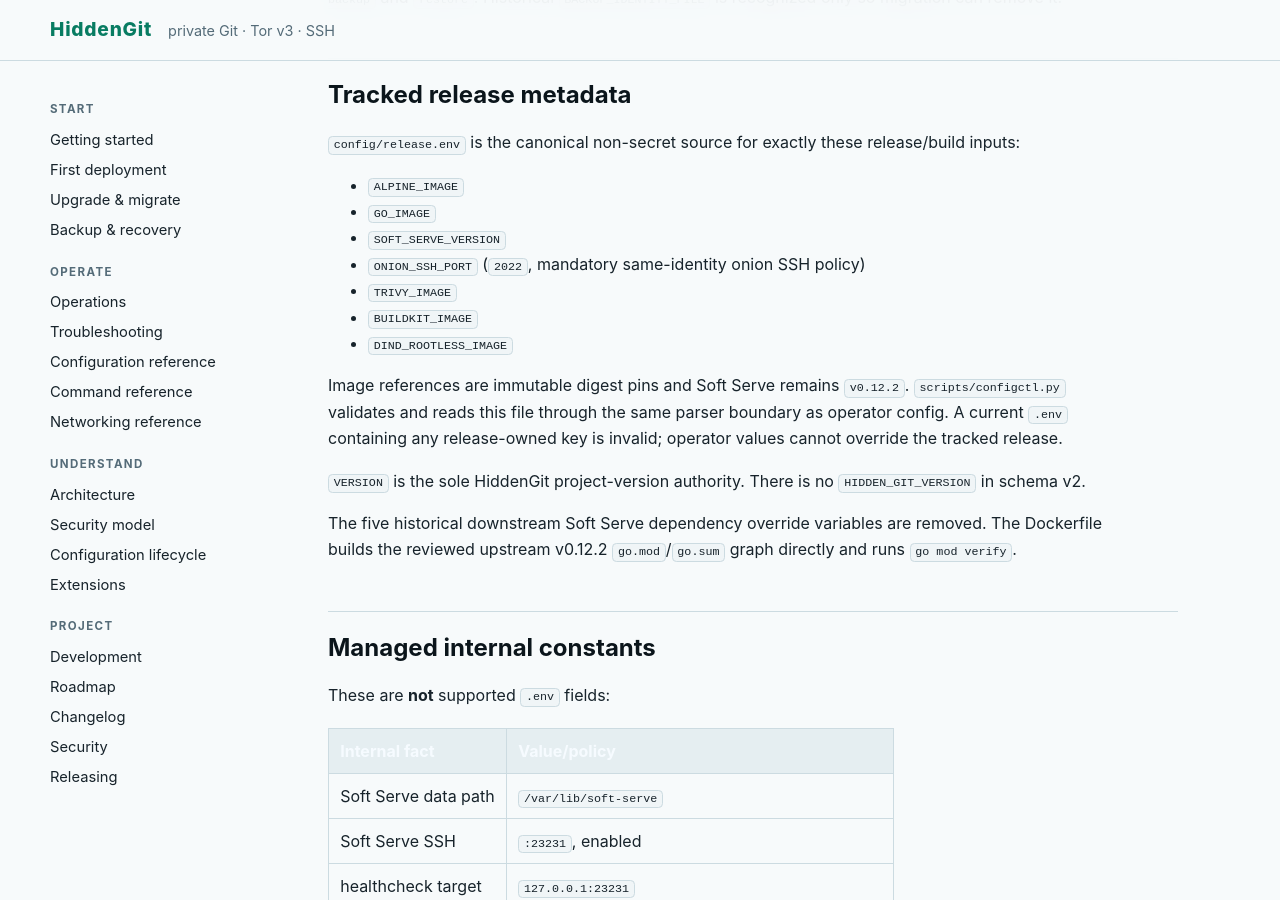
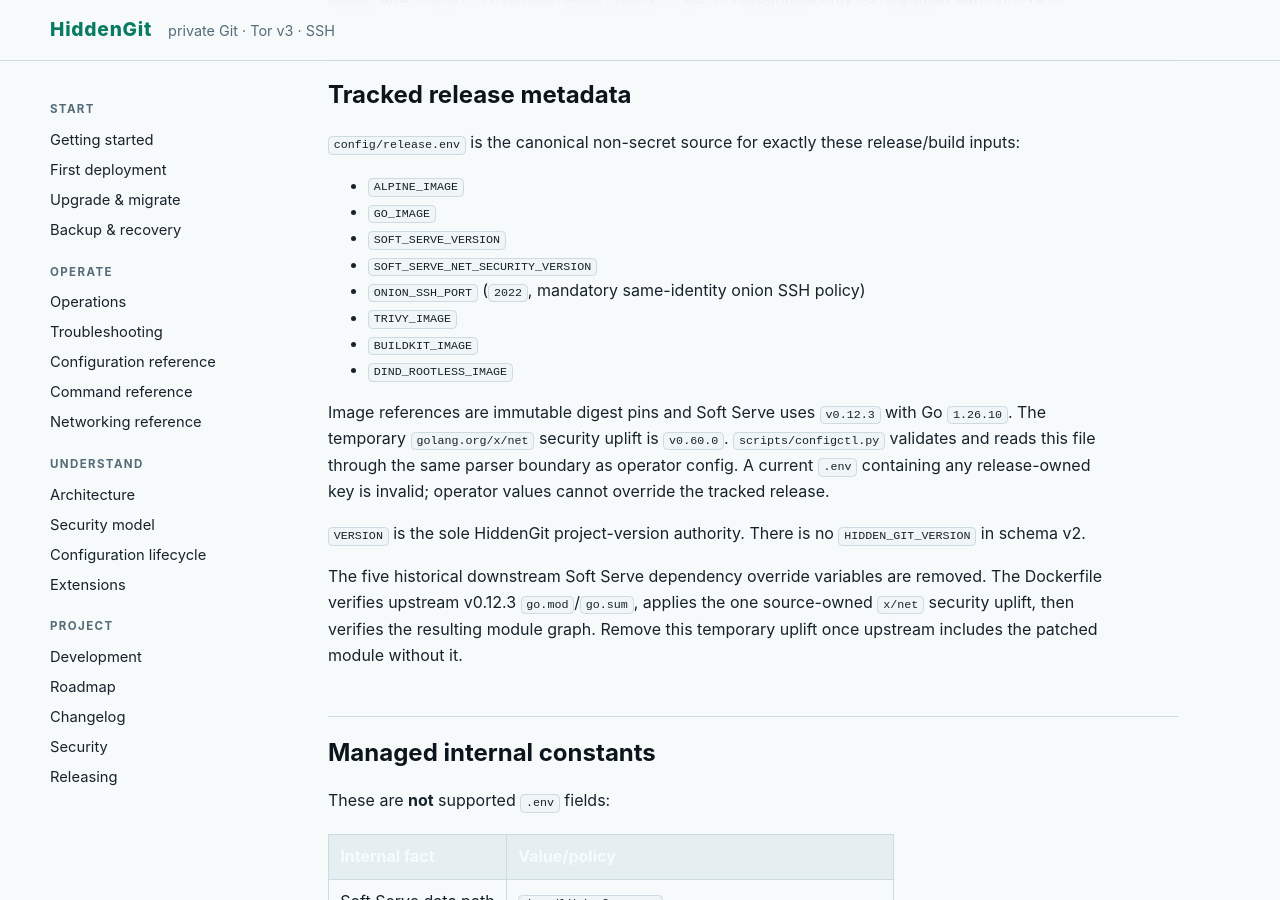
Before and after one commit to fkr-0/hidden-git, a Jekyll site: the page built from docs/reference/configuration.md, in a window 1280 px wide and 900 px high, scrolled down 1895 px. Built offline with Jekyll 4.4.1, drawn with Linux system fonts in a browser that asks for light colours.

Commit message:
security: fix upstream x/net CVE and qualify release 0.1.4

```diff
--- a/docs/reference/configuration.md
+++ b/docs/reference/configuration.md
@@ -58,12 +58,14 @@
 - `ALPINE_IMAGE`
 - `GO_IMAGE`
 - `SOFT_SERVE_VERSION`
+- `SOFT_SERVE_NET_SECURITY_VERSION`
 - `ONION_SSH_PORT` (`2022`, mandatory same-identity onion SSH policy)
 - `TRIVY_IMAGE`
 - `BUILDKIT_IMAGE`
 - `DIND_ROOTLESS_IMAGE`
 
-Image references are immutable digest pins and Soft Serve remains `v0.12.2`.
+Image references are immutable digest pins and Soft Serve uses `v0.12.3` with
+Go `1.26.10`. The temporary `golang.org/x/net` security uplift is `v0.60.0`.
 `scripts/configctl.py` validates and reads this file through the same parser
 boundary as operator config. A current `.env` containing any release-owned key is
 invalid; operator values cannot override the tracked release.
@@ -72,8 +74,10 @@
 `HIDDEN_GIT_VERSION` in schema v2.
 
 The five historical downstream Soft Serve dependency override variables are
-removed. The Dockerfile builds the reviewed upstream v0.12.2 `go.mod`/`go.sum`
-graph directly and runs `go mod verify`.
+removed. The Dockerfile verifies upstream v0.12.3 `go.mod`/`go.sum`,
+applies the one source-owned `x/net` security uplift, then verifies the
+resulting module graph. Remove this temporary uplift once upstream includes
+the patched module without it.
 
 ## Managed internal constants
 
```
Also changed, not shown: docs/explanation/config-lifecycle.md (+3 -3 lines), CHANGELOG.md, 3 other files.
